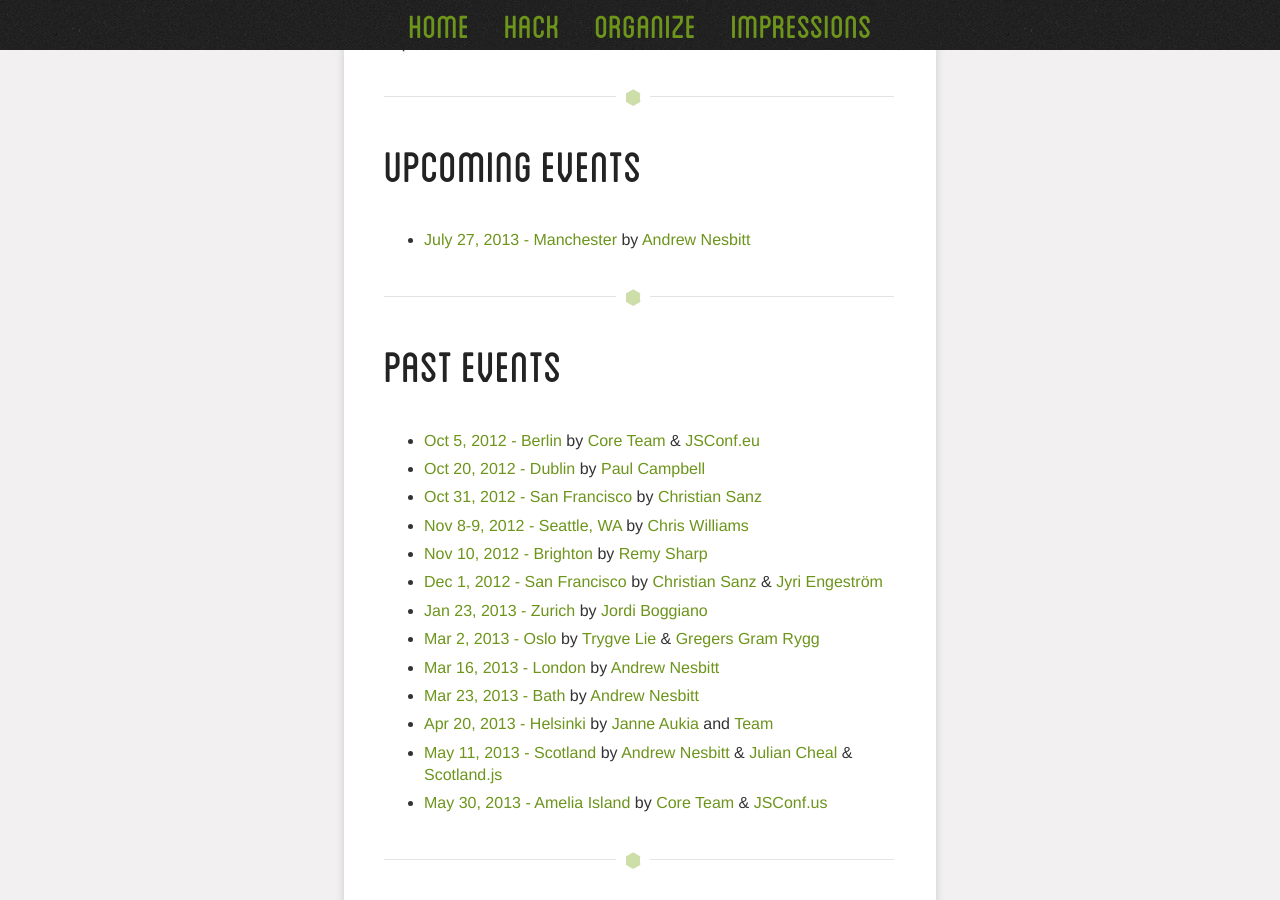
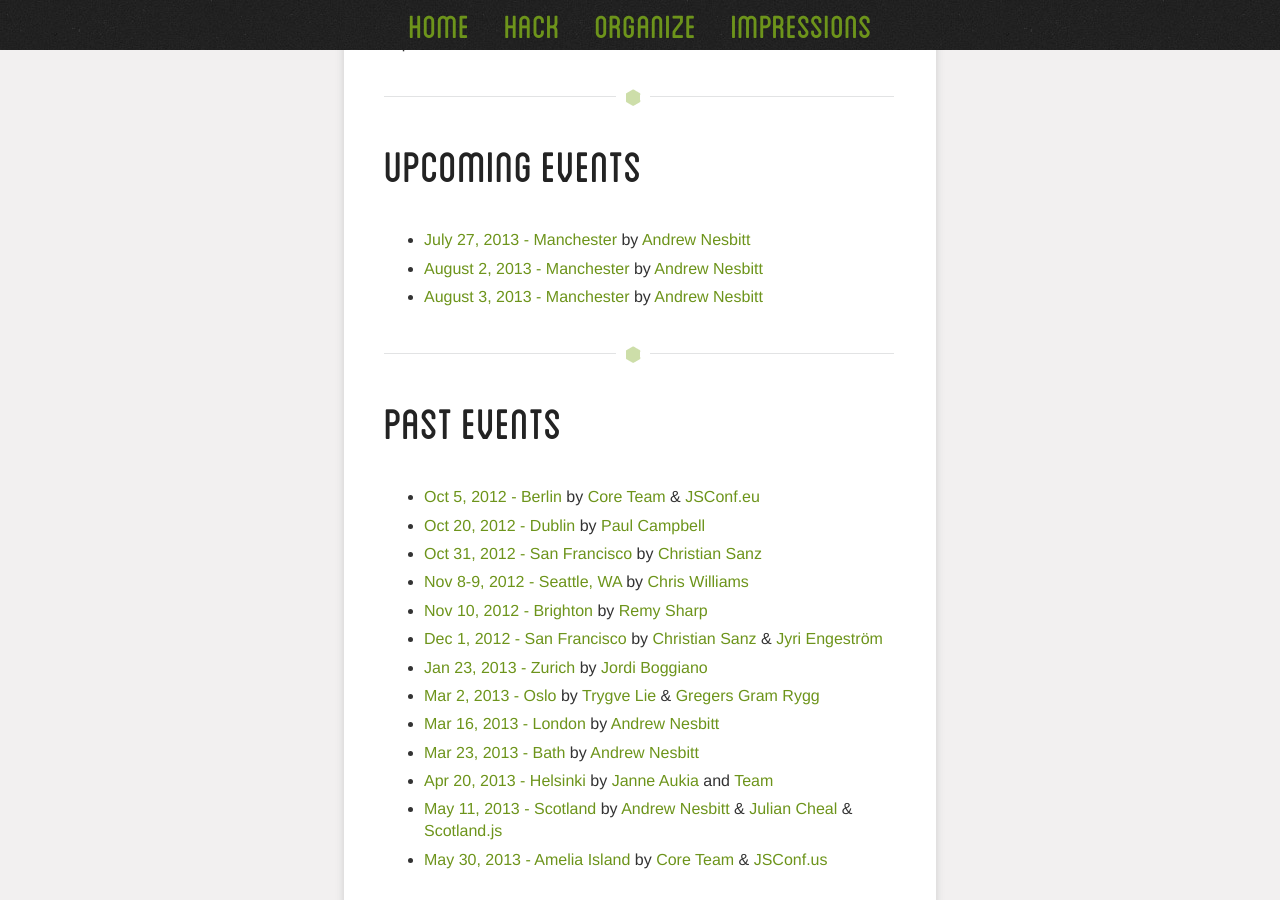
Before and after one commit to nodecopter/nodecopter.com, a Jekyll site: the page built from index.md, in a window 1280 px wide and 900 px high, scrolled down 806 px. Built offline with Jekyll 4.4.1, drawn with Linux system fonts in a browser that asks for light colours; Markdown is read by kramdown in place of the engine named in the settings.

Commit message:
Added channel festival events to homepage

```diff
--- a/index.md
+++ b/index.md
@@ -24,6 +24,8 @@ title: The NodeCopter - Programming flying robots with node.js
 <h2 id="upcoming-events"><a href="#upcoming-events">Upcoming Events</a></h2>
 
 * [July 27, 2013 - Manchester](/2013/manchester/july-27) by [Andrew Nesbitt](https://twitter.com/teabass)
+* [August 2, 2013 - Manchester](/2013/bristol/aug-2) by [Andrew Nesbitt](https://twitter.com/teabass)
+* [August 3, 2013 - Manchester](/2013/swansea/aug-3) by [Andrew Nesbitt](https://twitter.com/teabass)
 
 <hr>
 
```
